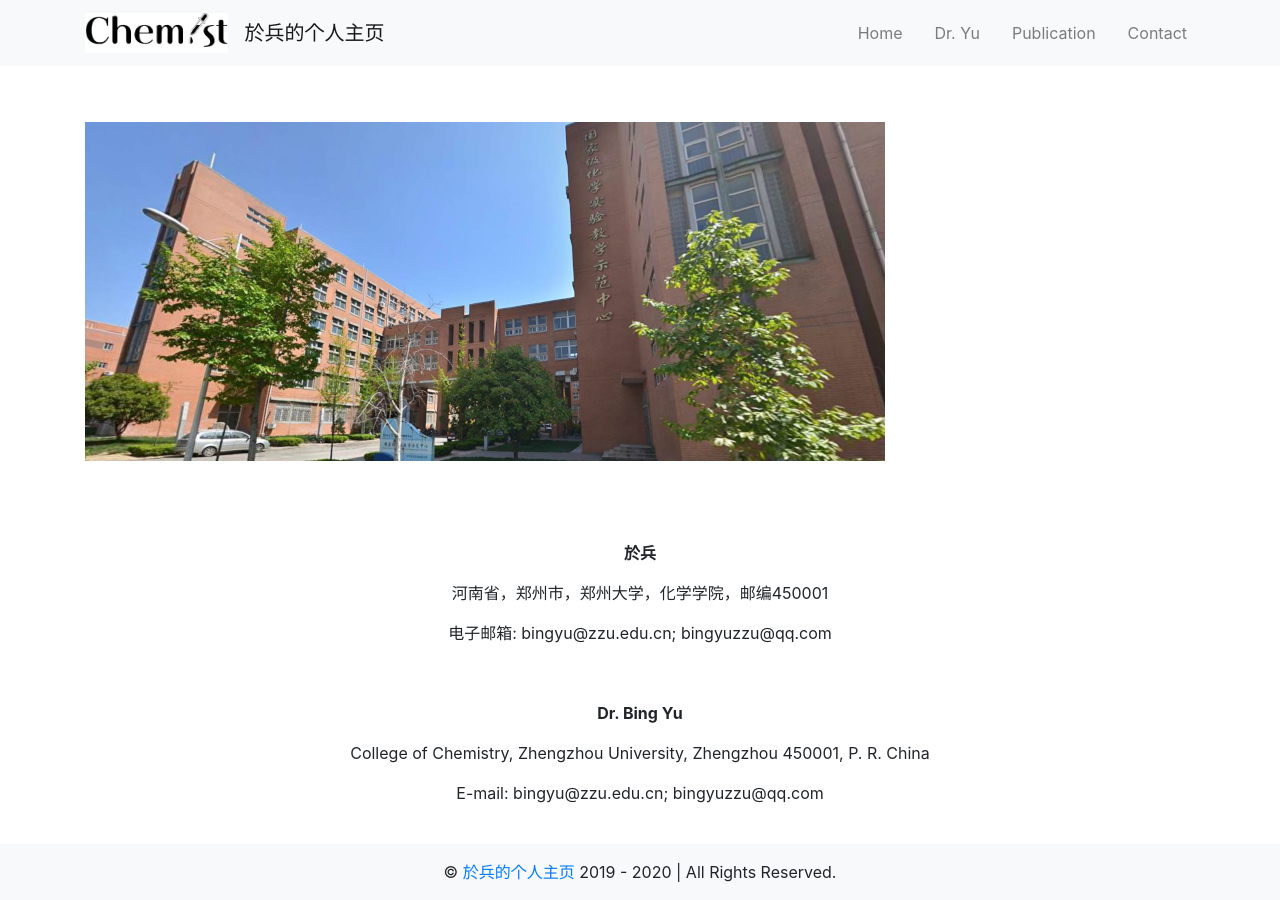
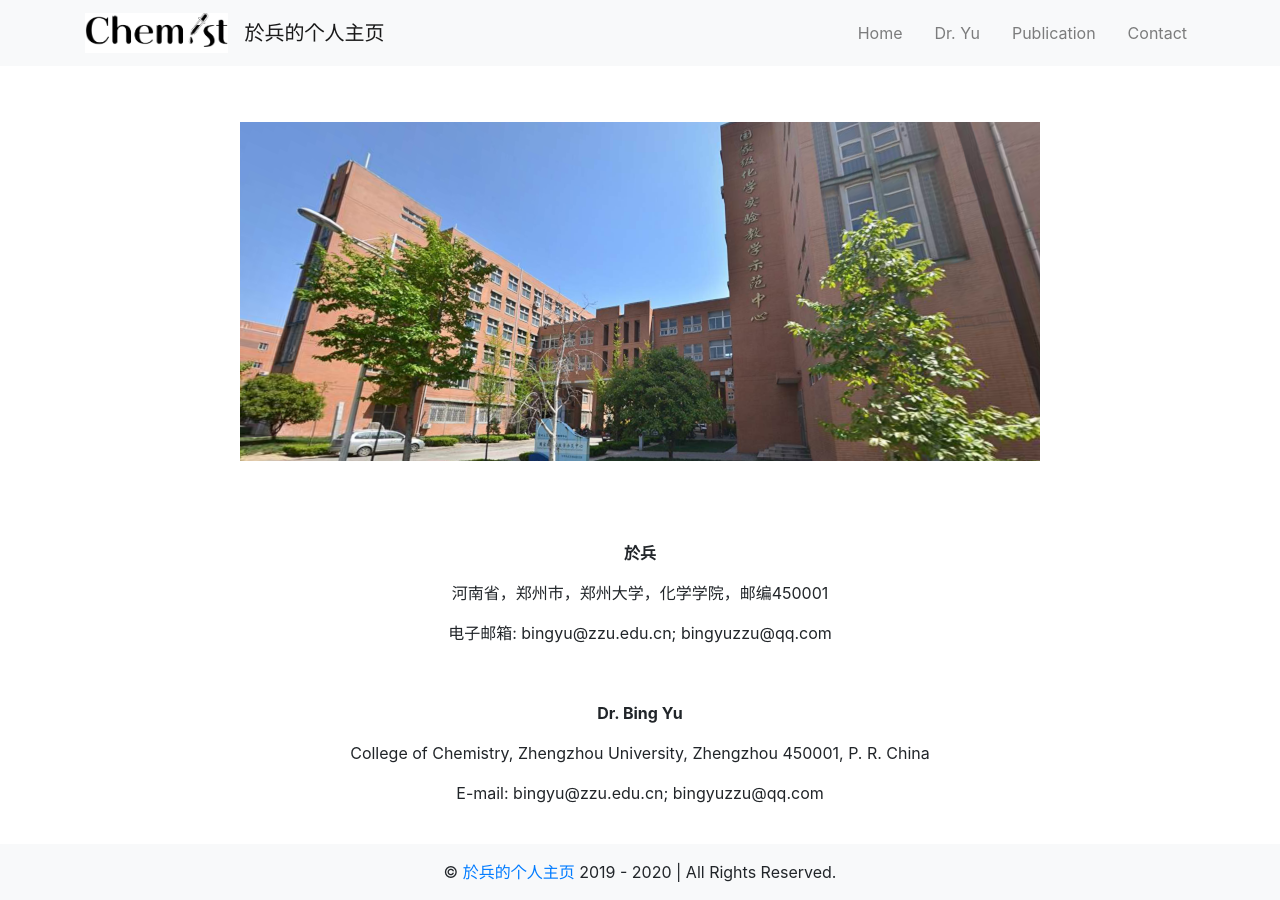
Before and after one commit to bingyuzzu/bingyuzzu.github.io, a Jekyll site: the page built from contact.md, in a window 1280 px wide. Built offline with Jekyll 4.4.1, drawn with Linux system fonts in a browser that asks for light colours.

Commit message:
Update contact.md

```diff
--- a/contact.md
+++ b/contact.md
@@ -5,7 +5,7 @@ permalink: /contact.html
 ---
 <br />
 
-<img src="assets/img/chem-building.png" alt="chem-building" style="zoom: 100%;" />
+<img src="assets/img/chem-building.png" alt="chem-building" style="zoom: 100%;" class="aligncenter" />
 
 <br /><br />
 
```
